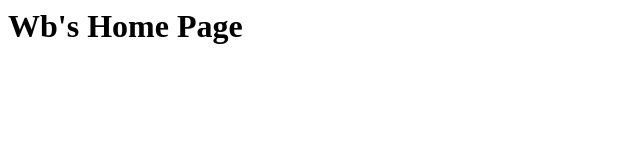
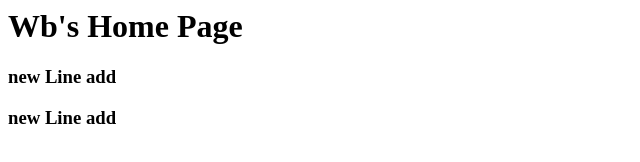
Before and after one commit to vega1593/proj01, a plain HTML site: page index.html in a window 1280 px wide. Shown: the whole page, without its empty margins (0-640 px from the left). Drawn offline with Linux system fonts and the light colour scheme.

```diff
--- a/index.html
+++ b/index.html
@@ -1,3 +1,5 @@
 <h1>
 	Wb's Home Page
 </h1>
+<h3> new Line add </h3>
+<h3> new Line add </h3>
```
Also changed, not shown: aaa.txt (added).
